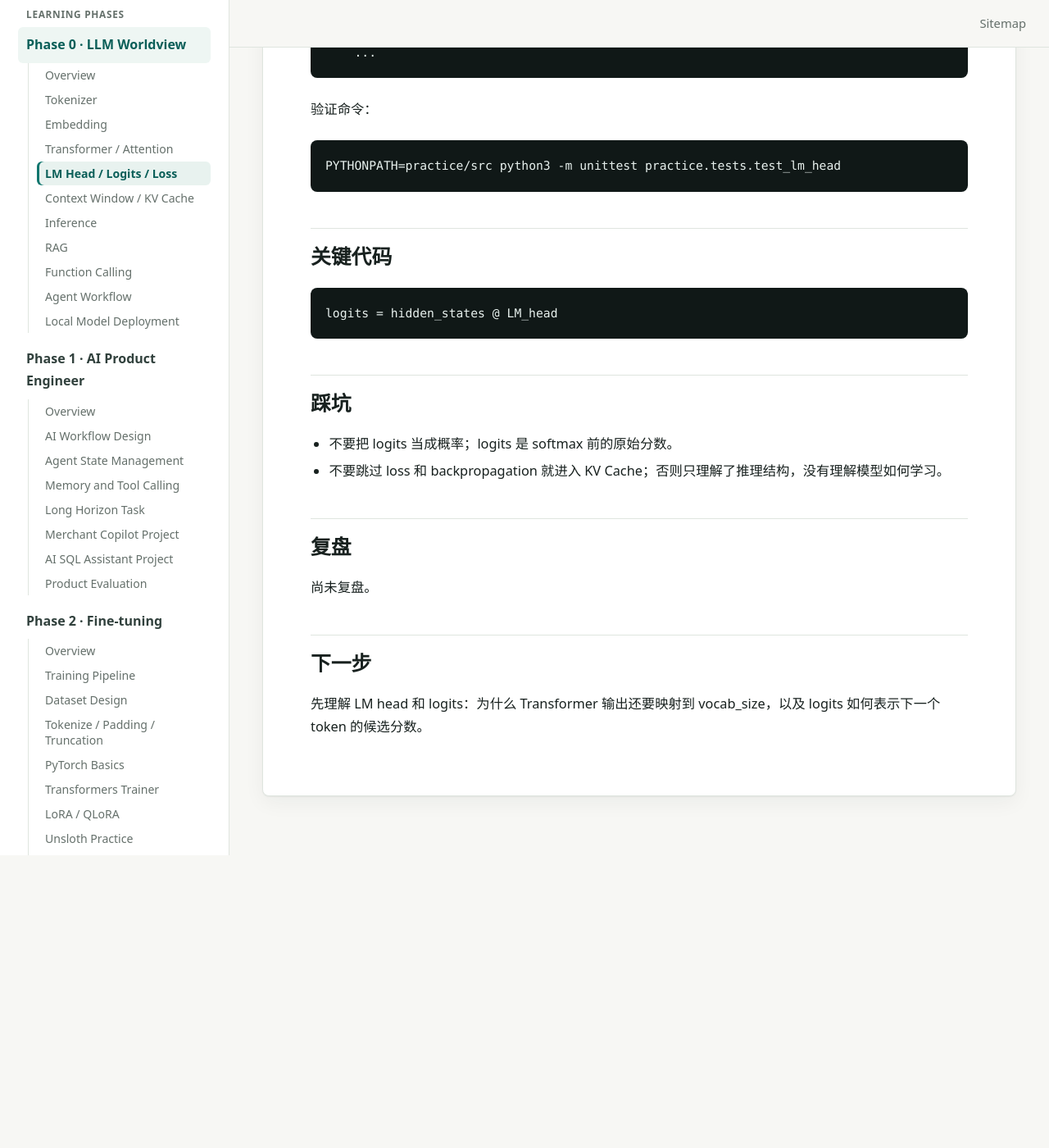
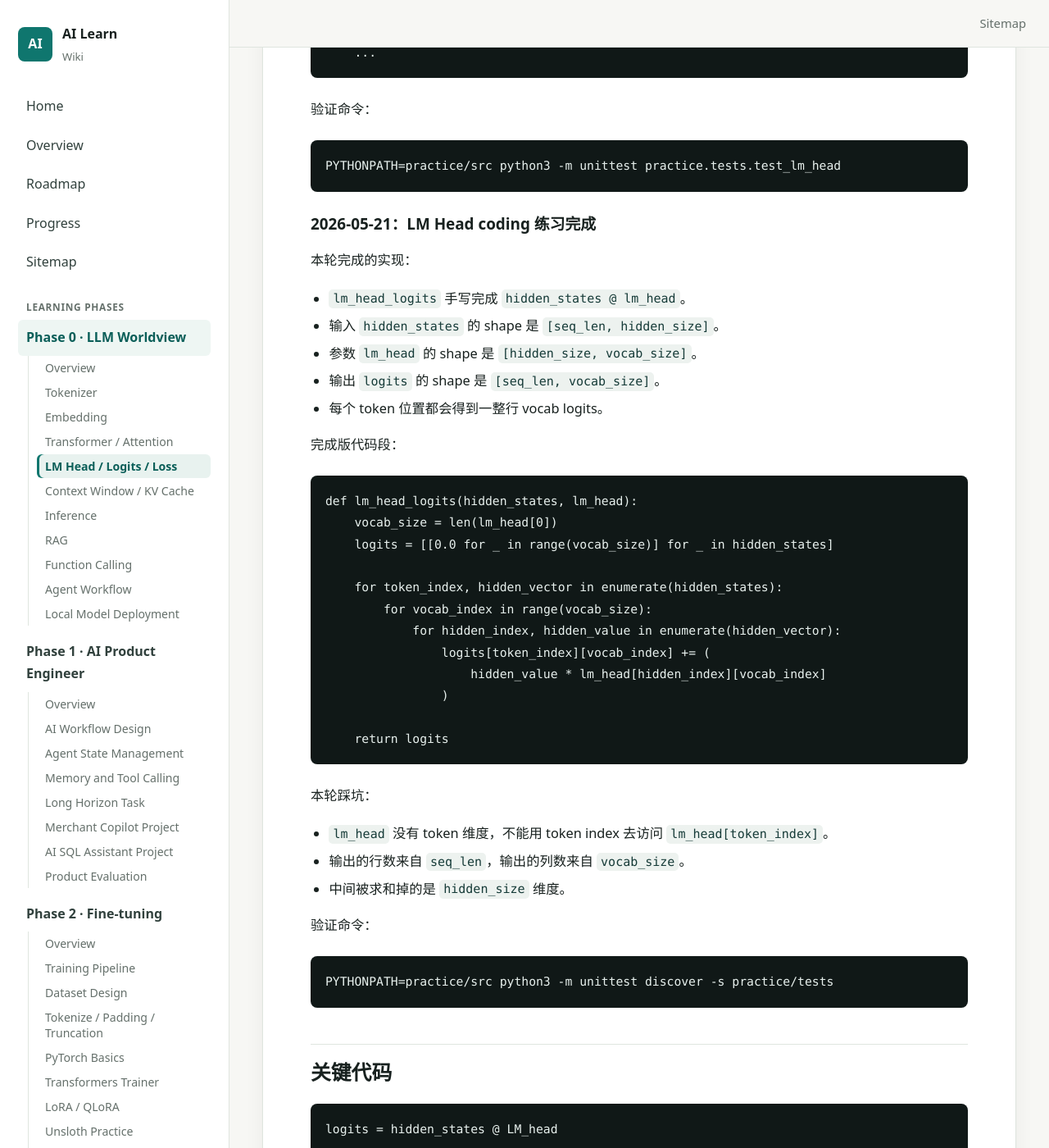
Before and after one commit to sgnilo/ai_learn, a Jekyll site: the page built from docs/phase-0-llm-worldview/04-lm-head-logits-loss.md, in a window 1280 px wide and 1400 px high, scrolled down 5308 px. Shown: the whole window at 82% size. Built offline with Jekyll 4.4.1, drawn with Linux system fonts in a browser that asks for light colours; before the commit the page ends 6351 px from its top, so only the background shows below that.

Commit message:
practice: implement lm head logits exercise

````diff
--- a/docs/phase-0-llm-worldview/04-lm-head-logits-loss.md
+++ b/docs/phase-0-llm-worldview/04-lm-head-logits-loss.md
@@ -201,6 +201,45 @@ def lm_head_logits(
 PYTHONPATH=practice/src python3 -m unittest practice.tests.test_lm_head
 ```
 
+### 2026-05-21：LM Head coding 练习完成
+
+本轮完成的实现：
+
+- `lm_head_logits` 手写完成 `hidden_states @ lm_head`。
+- 输入 `hidden_states` 的 shape 是 `[seq_len, hidden_size]`。
+- 参数 `lm_head` 的 shape 是 `[hidden_size, vocab_size]`。
+- 输出 `logits` 的 shape 是 `[seq_len, vocab_size]`。
+- 每个 token 位置都会得到一整行 vocab logits。
+
+完成版代码段：
+
+```python
+def lm_head_logits(hidden_states, lm_head):
+    vocab_size = len(lm_head[0])
+    logits = [[0.0 for _ in range(vocab_size)] for _ in hidden_states]
+
+    for token_index, hidden_vector in enumerate(hidden_states):
+        for vocab_index in range(vocab_size):
+            for hidden_index, hidden_value in enumerate(hidden_vector):
+                logits[token_index][vocab_index] += (
+                    hidden_value * lm_head[hidden_index][vocab_index]
+                )
+
+    return logits
+```
+
+本轮踩坑：
+
+- `lm_head` 没有 token 维度，不能用 token index 去访问 `lm_head[token_index]`。
+- 输出的行数来自 `seq_len`，输出的列数来自 `vocab_size`。
+- 中间被求和掉的是 `hidden_size` 维度。
+
+验证命令：
+
+```bash
+PYTHONPATH=practice/src python3 -m unittest discover -s practice/tests
+```
+
 ## 关键代码
 
 ```text
````
Also changed, not shown: docs/progress.md (+1 -0 lines), 1 other file.
